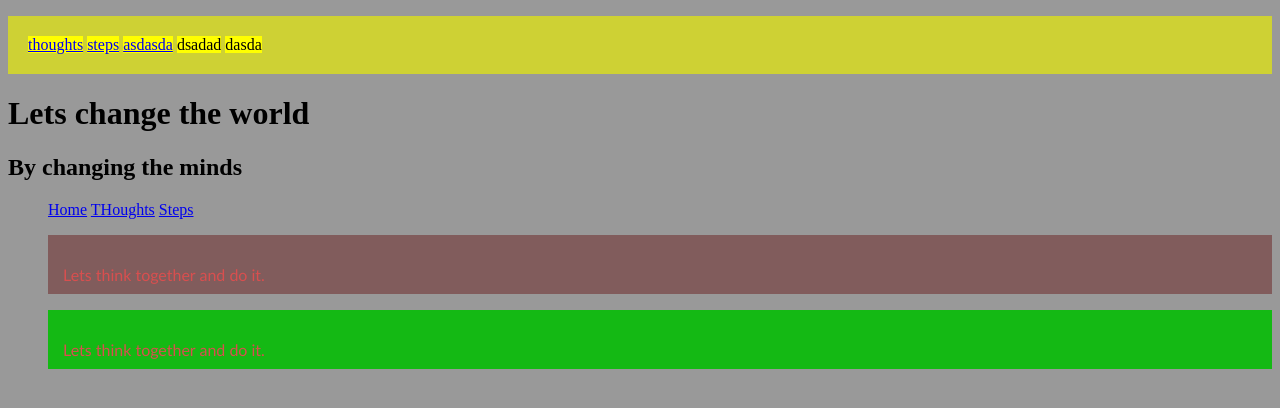
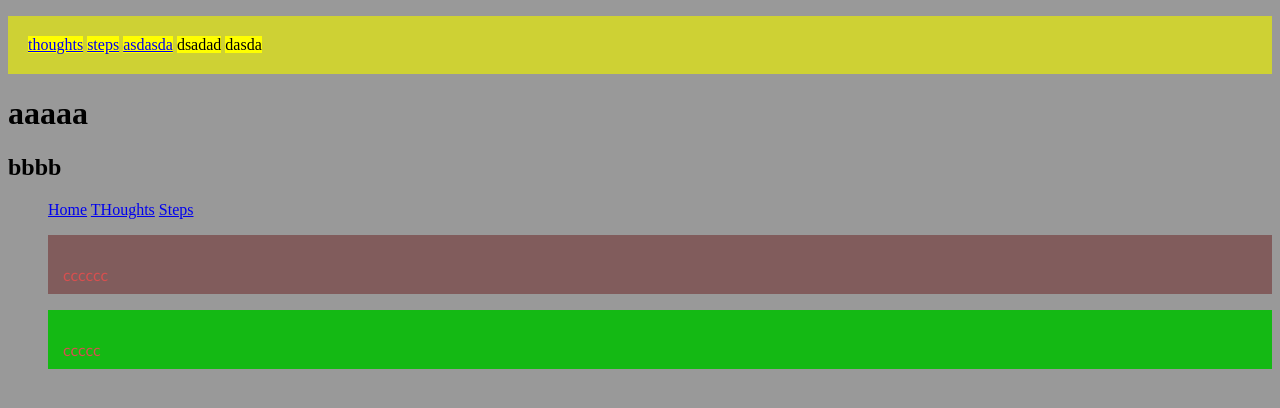
Before and after one commit to ankiyt/ankiyt.github.io, a plain HTML site: page index.html in a window 1280 px wide. Drawn offline with Linux system fonts and the light colour scheme.

Commit message:
Update index.html

```diff
--- a/index.html
+++ b/index.html
@@ -2,7 +2,7 @@
 <html>
     <head>
     <title>
-        Change Education
+        aaaaaa
     </title>
     <link href="style.css" rel="stylesheet"/>
 
@@ -20,10 +20,10 @@
     <body>
 
    <h1>
-        Lets change the world
+        aaaaa
     </h1>
     <h2>
-        By changing the minds
+        bbbb
     </h2>
     <ul>
         <li1>
@@ -36,10 +36,10 @@
             <a href="steps.html">Steps</a>
         </li3>
         <p>
-            Lets think together and do it.
+            cccccc
         </p>
         <p class="secondary">
-            Lets think together and do it.
+            ccccc
         </p>
     </ul>
     </body>
```
